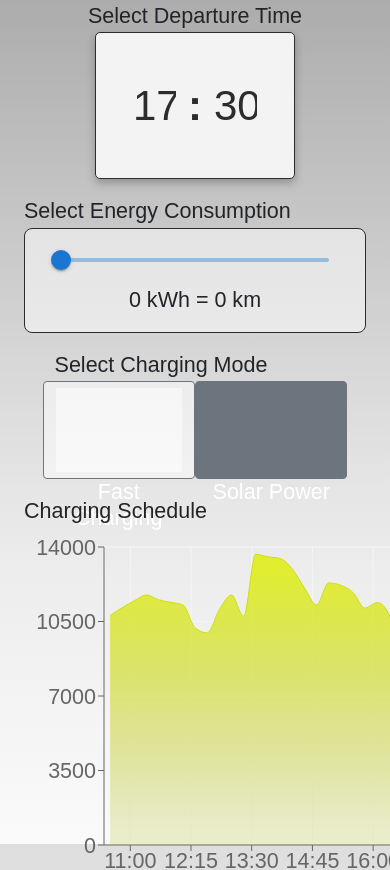
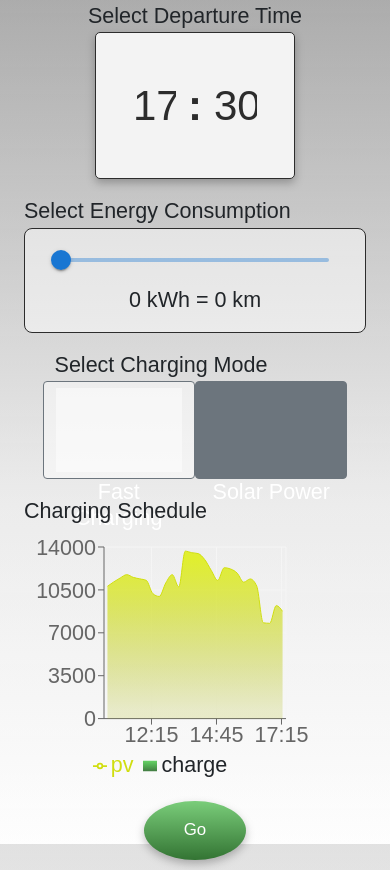
Before and after one commit to oltyx/design-project, a React (Create React App) app: page /schedule in a window 390 px wide. Shown: the top 870 px of the page. Built offline with nearby package versions, Linux system fonts and the light colour scheme; some icons are missing; a web font is replaced by a local one.

Commit message:
Fixed ProfileSteering.ts and got Graph responsive

```diff
--- a/src/assets/profile-steering/ProfileSteering.ts
+++ b/src/assets/profile-steering/ProfileSteering.ts
@@ -91,7 +91,8 @@ function discreteBufferPlanningSmart(desired: number[], chargeRequired: number,
     }
 
     while (remainingCharge > 0.001 && slopes.length > 0) {
-        slopes.sort();
+        // sort ascending instead of descending
+        slopes.sort((m, n) => m[0] - n[0]);
 
         const i = slopes[0][1][0];
         const j = slopes[0][1][1];
@@ -102,7 +103,8 @@ function discreteBufferPlanningSmart(desired: number[], chargeRequired: number,
         result[i] += sigma;
         remainingCharge -= sigma;
 
-        slopes.pop();
+        // delete first element
+        slopes.splice(0,1);
 
         if (j < chargingPowers.length - 1) {
             if (powerlimitsUpper.length === 0 || chargingPowers[j+1] <= powerlimitsUpper[i]) {
--- a/src/components/widgets/Graph.tsx
+++ b/src/components/widgets/Graph.tsx
@@ -8,7 +8,7 @@ import {
     CartesianGrid,
     Tooltip,
     Legend,
-    Area
+    Area, ResponsiveContainer
 } from "recharts";
 import '../../assets/profile-steering/ProfileSteering';
 import {ChargingData} from "../../data/models/ChargingData";
@@ -39,9 +39,8 @@ export default function Graph({chargeRequired, endHr, endMin, mode, setPrice, se
     }, deps)
 
     return(<div>
-    <ComposedChart
-        width={500}
-        height={400}
+    <ResponsiveContainer aspect={500/400}>
+        <ComposedChart
         data={data}
         margin={{
             top: 20,
@@ -78,5 +77,6 @@ export default function Graph({chargeRequired, endHr, endMin, mode, setPrice, se
             fill="url(#colorCharge)"
         />
         <Bar dataKey="charge" barSize={500/data.length} fill="url(#colorPv)" />
-    </ComposedChart></div>);
+    </ComposedChart>
+    </ResponsiveContainer></div>);
 }
```
